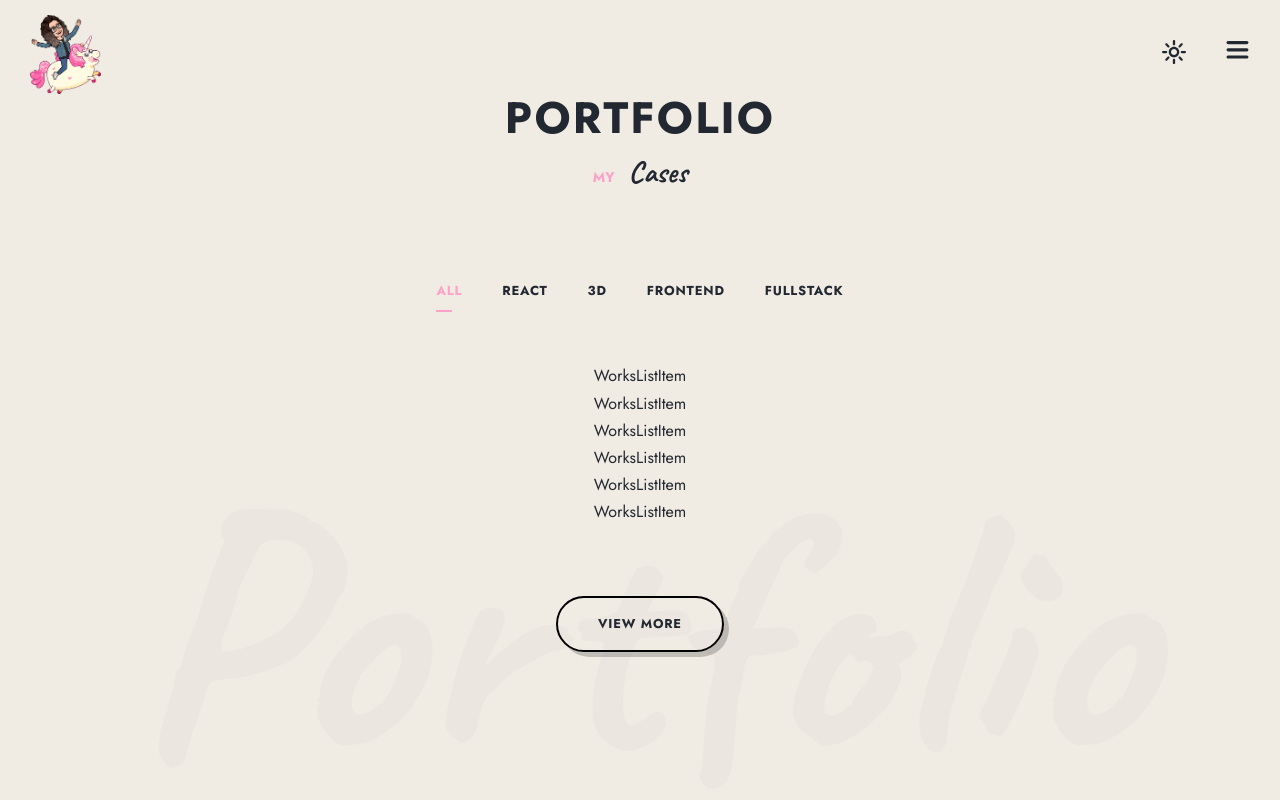
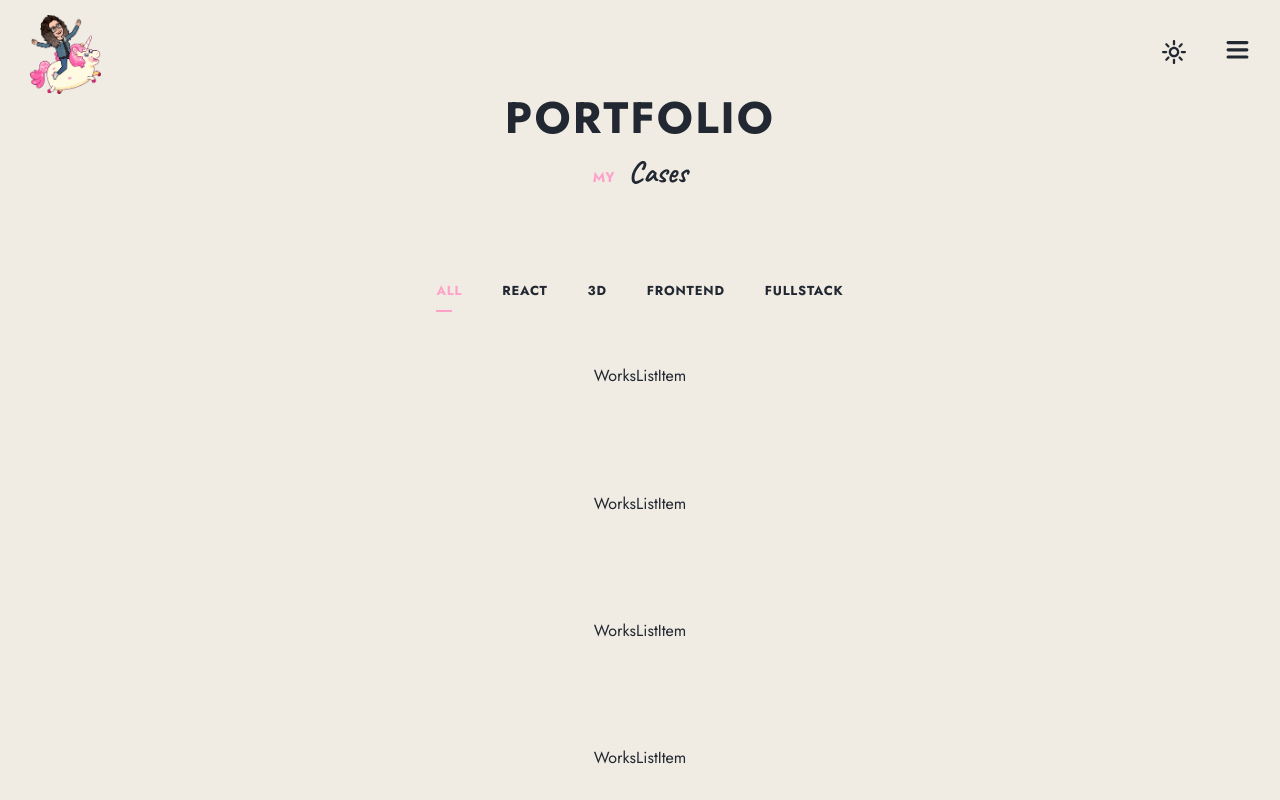
Before and after one commit to pronoia9/lumirise, a React (Vite) app: page /works in a window 1280 px wide. Shown: the top 800 px of the page. Built offline with nearby package versions, Linux system fonts and the light colour scheme.

Commit message:
add flexbox

```diff
--- a/src/components/sections/Works/WorksList.jsx
+++ b/src/components/sections/Works/WorksList.jsx
@@ -1,11 +1,19 @@
+import { styled } from "styled-components";
 import WorksListItem from "./WorksListItem";
+import { rem } from "../../../utils/utils";
 
 export default function WorksList({ projects, count, filterKey }) {
   return (
-    <div>
+    <Flexbox>
       {projects.slice(0, count).map((project, index) => (
         <WorksListItem key={`works-list-${filterKey}-${index}`} filterKey={filterKey} project={project} index={index} />
       ))}
-    </div>
+    </Flexbox>
   );
 }
+
+const Flexbox = styled.div`
+  display: flex;
+  flex-direction: column;
+  gap: ${rem(100)};
+`;
```
